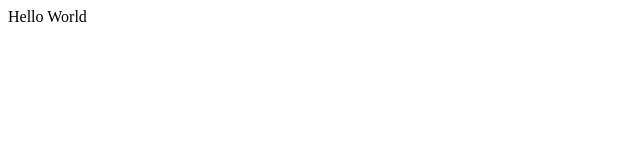
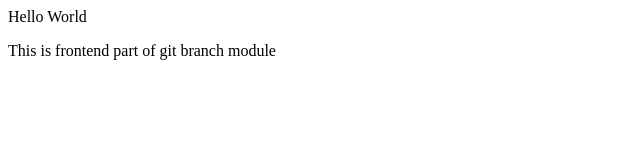
Before and after one commit to Siddharth-Tayal/gitLearning, a plain HTML site: page index.html in a window 1280 px wide. Shown: the whole page, without its empty margins (0-640 px from the left). Drawn offline with Linux system fonts and the light colour scheme.

Commit message:
adding new feature

```diff
--- a/index.html
+++ b/index.html
@@ -1 +1,2 @@
 <p>Hello World</p>
+<p>This is frontend part of git branch module</p>
```
